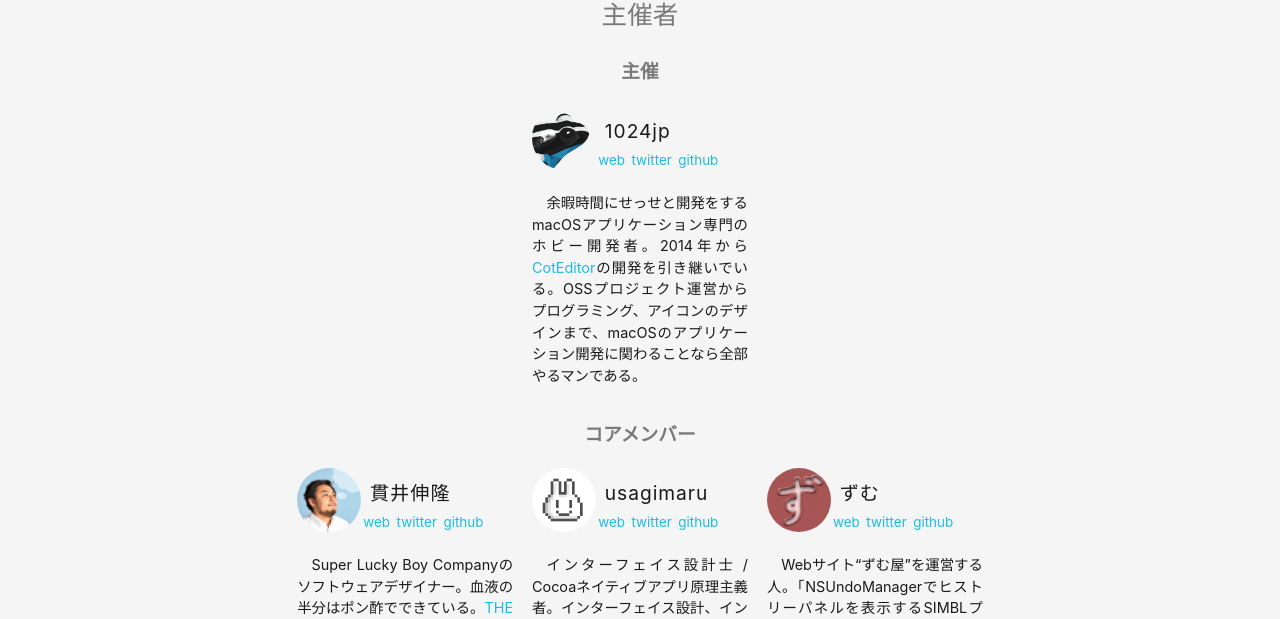
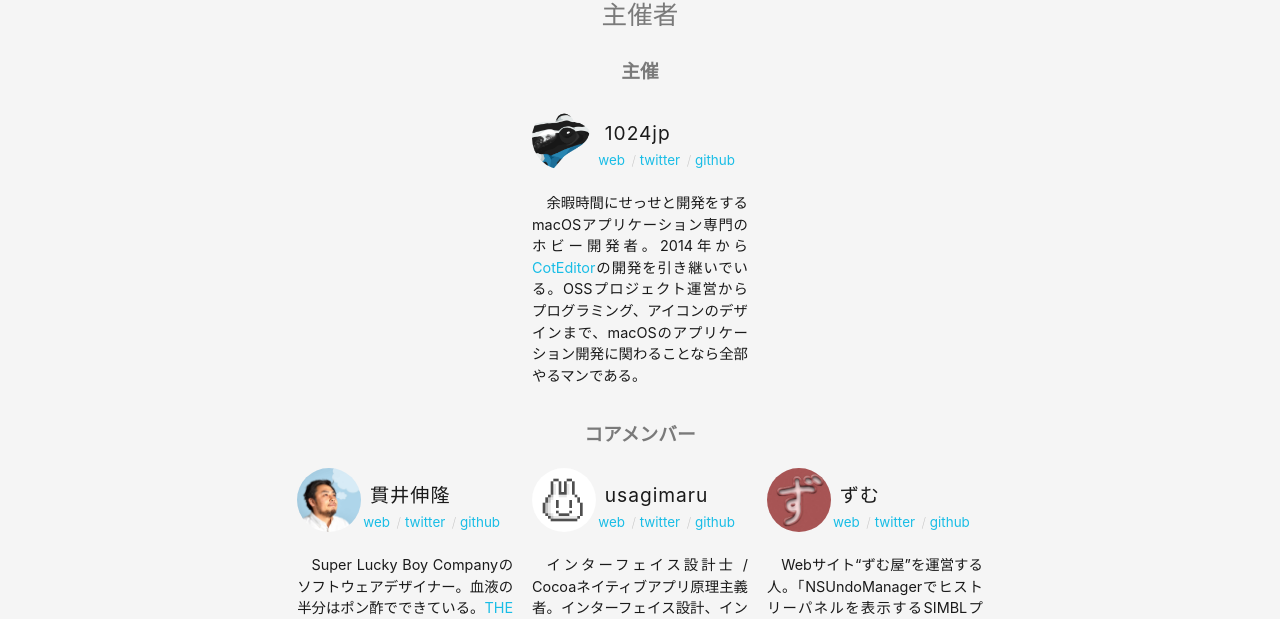
Before and after one commit to macOS-native/macos-native.github.io, a Jekyll site: the page built from index.md, in a window 1280 px wide. Shown: the part 1099-1718 px from the top of the page. Built offline with Jekyll 4.4.1, drawn with Linux system fonts in a browser that asks for light colours.

Commit message:
Tweak member layout

```diff
--- a/assets/css/style.css
+++ b/assets/css/style.css
@@ -96,7 +96,7 @@ div {
     letter-spacing: 0.05em;
 
     position: absolute;
-    top: 10px;
+    top: 12px;
     left: 80px;
     margin: 0;
 }
@@ -117,6 +117,11 @@ div {
 .profile ul.link li {
     display: inline;
     margin: 0 0.1em;
+}
+.profile ul.link li+li::before {
+    content: ' / ';
+    font-weight: 200;
+    color: hsla(0, 0%, 0%, 0.2);
 }
 .profile p {
     font-size: 90%;
```
